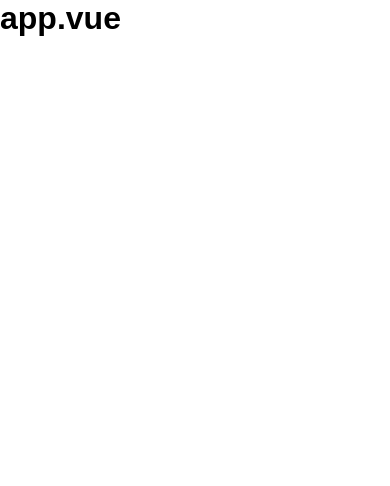
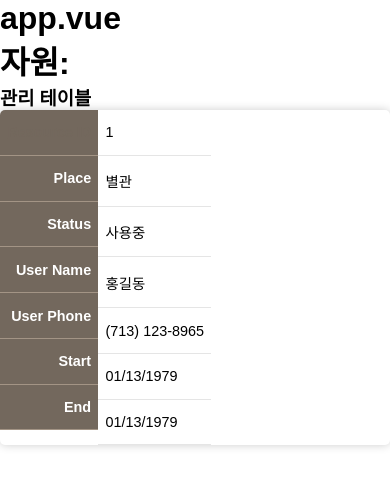
Before and after one commit to jhmin-study/rm-front, a Vue app: page /workplace/1 in a window 390 px wide. Before the commit this address had no page. Shown: the top 486 px of the page. Built offline with nearby package versions, Linux system fonts and the light colour scheme.

Commit message:
resourceListPage, CreateResourcePage, UsageInputPage 기본 틀

```diff
--- /dev/null
+++ b/src/pages/CreateResourcePage.vue
@@ -0,0 +1,32 @@
+<template>
+<!--header---->
+<main @submit.prevent="onSubmit">
+  <div class="place">
+    <p>해당 자원이 위치한 장소 입력 (예: 본관, 동원관 등)</p>
+    <input v-model="place" type="text">
+  </div>
+</main>
+<!--footer-->
+</template>
+
+<script setup>
+function onSubmit(){
+
+}
+</script>
+
+<style scoped>
+body{
+  padding: 0px;
+  margin: 0px;
+}
+main{
+  padding: 200px;
+  display: flex;
+  flex-direction: column;
+}
+.place{
+  display: flex;
+  flex-direction: column;
+}
+</style>
--- /dev/null
+++ b/src/pages/ResourceListPage.vue
@@ -0,0 +1,123 @@
+<template>
+<!--header-->
+<main>
+  <h1>자원: </h1>
+  <h3>관리 테이블</h3>
+  <table>
+  <thead>
+  <tr>
+      <th><RouterLink>Resource ID</RouterLink></th>
+      <th>Place</th>
+      <th>Status</th>
+      <th>User Name</th>
+      <th>User Phone</th>
+      <th>Start</th>
+      <th>End</th>
+  </tr>
+  </thead>
+  <tbody>
+  <tr>
+      <td>1</td>
+      <td>별관</td>
+      <td>사용중</td>
+      <td>홍길동</td>
+      <td>(713) 123-8965</td>
+      <td>01/13/1979</td>
+      <td>01/13/1979</td>
+  </tr>
+  </tbody>
+  </table>
+</main>
+<!--footer-->
+</template>
+
+<script setup>
+
+</script>
+
+
+<style scoped>
+body {
+padding:1.5em;
+background: #f5f5f5
+}
+
+table {
+border: 1px #a39485 solid;
+font-size: .9em;
+box-shadow: 0 2px 5px rgba(0,0,0,.25);
+width: 100%;
+border-collapse: collapse;
+border-radius: 5px;
+overflow: hidden;
+}
+
+th {
+text-align: left;
+}
+
+thead {
+font-weight: bold;
+color: #fff;
+background: #73685d;
+}
+
+td, th {
+padding: 1em .5em;
+vertical-align: middle;
+}
+
+td {
+border-bottom: 1px solid rgba(0,0,0,.1);
+background: #fff;
+}
+
+a {
+color: #73685d;
+}
+
+@media all and (max-width: 768px) {
+
+table, thead, tbody, th, td, tr {
+display: block;
+}
+
+th {
+text-align: right;
+}
+
+table {
+position: relative;
+padding-bottom: 0;
+border: none;
+box-shadow: 0 0 10px rgba(0,0,0,.2);
+}
+
+thead {
+float: left;
+white-space: nowrap;
+}
+
+tbody {
+overflow-x: auto;
+overflow-y: hidden;
+position: relative;
+white-space: nowrap;
+}
+
+tr {
+display: inline-block;
+vertical-align: top;
+}
+
+th {
+border-bottom: 1px solid #a39485;
+}
+
+td {
+border-bottom: 1px solid #e5e5e5;
+}
+
+
+}
+</style>
--- /dev/null
+++ b/src/pages/UsageInputPage.vue
@@ -0,0 +1,25 @@
+<template>
+<!--header-->
+<main @submit.prevent="onSubmit">
+
+</main>
+<!--footer---->
+</template>
+
+<script setup>
+function onSubmit(){
+
+}
+</script>
+
+<style scoped>
+body{
+  padding: 0px;
+  margin: 0px;
+}
+main{
+  padding: 200px;
+  display: flex;
+  flex-direction: column;
+}
+</style>
--- a/src/routers/index.js
+++ b/src/routers/index.js
@@ -1,10 +1,14 @@
 import MainPage from "@/pages/MainPage.vue";
+import ResourceListPage from "@/pages/ResourceListPage.vue";
 import WorkSpacePage from "@/pages/WorkSpacePage.vue";
 import { createRouter, createWebHistory } from "vue-router";
 
 const routes = [
     {path:'/' ,  component : MainPage },
-    {path:'/workspace', component : WorkSpacePage}
+    {path:'/workspace', component : WorkSpacePage},
+    {path:'/workplace/:workplaceId', component : ResourceListPage},
+    {path:'/workplace/:workplaceId/:resourceId', component : ResourceListPage}
+
 ];
 const router = createRouter({
     history : createWebHistory() ,
```
